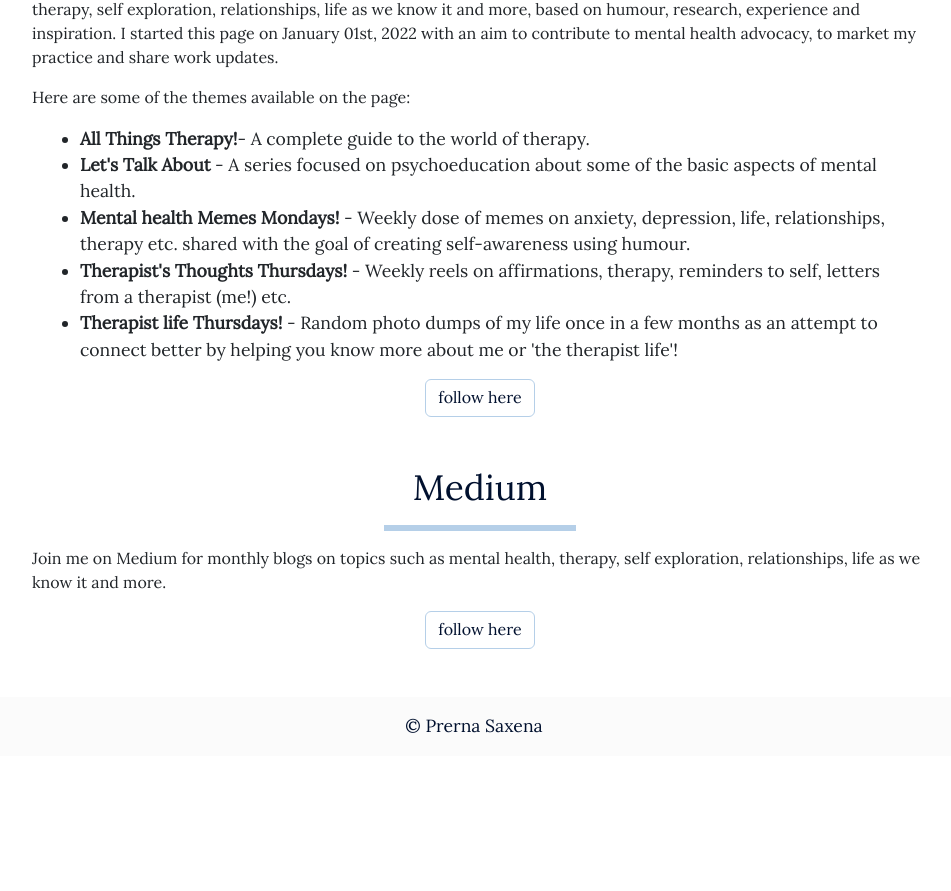
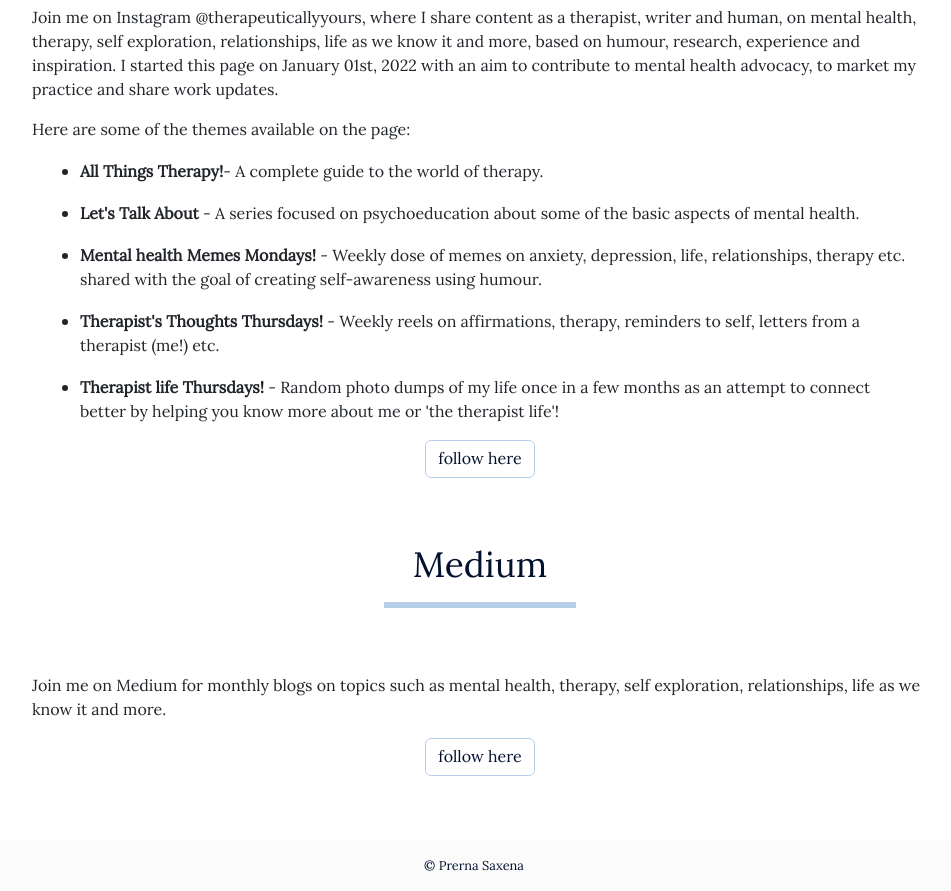
Before and after one commit to TapasyaKalra/prerna-saxena, a React (Create React App) app: page /community in a window 1280 px wide. Shown: the part 2448-3339 px from the top of the page, without its empty margins (166-1117 px from the left). Before the commit the page ends 3204 px from the top, so only its background shows below. Built offline with nearby package versions, Linux system fonts and the light colour scheme.

Commit message:
minor fixes 3

```diff
--- a/src/components/About.js
+++ b/src/components/About.js
@@ -16,8 +16,8 @@ function About() {
 			{/* content */}
 			<div className="container ps-4 pe-4">
 				{/* notice box */}
-				<div className="row text-center mt-5 mb-5 justify-content-center">
-					<div className="col-10 col-md-6 border border-dark rounded p-2">
+				<div className="row text-center m-top-100 mb-5 justify-content-center">
+					<div className="col-10 col-md-6 border border-dark rounded py-4">
 						<p className="mb-0 fw-bold">
 							Hi, I'm Prerna Saxena.
 							<br />
@@ -142,13 +142,14 @@ function About() {
 					</div>
 				</div>
 				{/* Notice Board */}
-				<div className="row text-center mt-5 mb-5 justify-content-center">
-					<div className="col-12 col-md-8 border border-dark rounded p-3">
-						<p className="mb-0 fw-bold">
-							You can sign up for your preferred services from the
-							respective pages on this website.
-						</p>
-						<p>
+				<div className="row text-center m-top-100 mb-5 justify-content-center">
+					<div className="col-12 col-md-8 border border-dark rounded py-4 px-4">
+						<p className="mb-0 ">
+							<span className="fw-bold">
+								You can sign up for your preferred services from
+								the respective pages on this website.
+							</span>
+							<br />
 							To connect with me for collaborations or paid
 							projects on mental health services, content
 							creation, writing (non-fiction, fiction, articles,
--- a/src/components/Community.js
+++ b/src/components/Community.js
@@ -153,43 +153,53 @@ export default function Community() {
 						</p>
 						<ul className="mx-3">
 							<li>
+								<p>
 									<span className="fw-bold">
 										All Things Therapy!
 									</span>
 									- A complete guide to the world of therapy.
+								</p>
 							</li>
 							<li>
+								<p>
 									<span className="fw-bold">
 										Let's Talk About
 									</span>{" "}
-								- A series focused on psychoeducation about some
-								of the basic aspects of mental health.
+									- A series focused on psychoeducation about
+									some of the basic aspects of mental health.
+								</p>
 							</li>
 							<li>
+								<p>
 									<span className="fw-bold">
 										Mental health Memes Mondays!
 									</span>{" "}
-								- Weekly dose of memes on anxiety, depression,
-								life, relationships, therapy etc. shared with
-								the goal of creating self-awareness using
-								humour.
+									- Weekly dose of memes on anxiety,
+									depression, life, relationships, therapy
+									etc. shared with the goal of creating
+									self-awareness using humour.
+								</p>
 							</li>
 							<li>
+								<p>
 									<span className="fw-bold">
 										Therapist's Thoughts Thursdays!
 									</span>{" "}
 									- Weekly reels on affirmations, therapy,
 									reminders to self, letters from a therapist
 									(me!) etc.
+								</p>
 							</li>
 							<li>
+								<p>
 									<span className="fw-bold">
 										Therapist life Thursdays!
 									</span>{" "}
-								- Random photo dumps of my life once in a few
-								months as an attempt to connect better by
-								helping you know more about me or 'the therapist
-								life'!
+									- Random photo dumps of my life once in a
+									few months as an attempt to connect better
+									by helping you know more about me or 'the
+									therapist life'!
+								</p>
 							</li>
 						</ul>
 						<div className="text-center">
@@ -211,7 +221,7 @@ export default function Community() {
 						<hr class="heading-underline mx-auto border border-primary border-3 opacity-100" />
 					</div>
 				</div>
-				<div className="row mx-auto justify-content-center">
+				<div className="row mx-auto justify-content-center m-top-50">
 					<div className="col-12 col-md-10 ">
 						<p>
 							Join me on Medium for monthly blogs on topics such
--- a/src/components/Contact.js
+++ b/src/components/Contact.js
@@ -52,7 +52,7 @@ function Contact() {
 							<div className="border rounded border-dark p-3 text-center">
 								<p>Work days and timings:</p>
 								<span className="fw-bold">
-									Monday to Friday, 10:00 AM to 06:00 PM IST.
+									Monday to Friday, 10:00 AM to 06:30 PM IST.
 								</span>
 							</div>
 
--- a/src/components/Footer.js
+++ b/src/components/Footer.js
@@ -6,7 +6,7 @@ function Footer() {
 		<div className=" text-dark mt-5 footer  py-3">
 			<div className="container">
 				<div className="row text-center">
-					<div className="">© Prerna Saxena</div>
+					<div className="footer-text">© Prerna Saxena</div>
 				</div>
 			</div>
 		</div>
--- a/src/components/Testimonials.js
+++ b/src/components/Testimonials.js
@@ -61,17 +61,17 @@ function Testimonials() {
 		<>
 			<div className="container m-top-100 m-bottom-100">
 				<div className="row w-75 mx-auto">
-					<h2 className="fw-bold text-center ">
-						Here's what clients at Therapeutically Yours and my
-						fellow professionals have to say…
+					<h2 className="fw-bold text-center welcome-text">
+						Here's what clients at Therapeutically Yours and
+						<br /> my fellow professionals have to say…
 					</h2>
 					<hr class="heading-underline mx-auto border border-primary border-3 opacity-100" />
 				</div>
 			</div>
 			{/* client testimonials */}
 			<div className="container">
-				<div className="row ">
-					<h3 className="fw-bold"> testimonials by clients:</h3>
+				<div className="row text-center">
+					<p className="fw-bold"> testimonials by clients:</p>
 				</div>
 			</div>
 			<div className="container-fluid testimonials m-bottom-100 m-top-50">
@@ -83,8 +83,8 @@ function Testimonials() {
 			</div>
 			{/* colleagues testimonials */}
 			<div className="container">
-				<div className="row ">
-					<h3 className="fw-bold"> testimonials by colleagues:</h3>
+				<div className="row text-center">
+					<p className="fw-bold"> testimonials by colleagues:</p>
 				</div>
 			</div>
 			<div className="container-fluid testimonials m-top-50 m-bottom-100">
--- a/src/components/Therapy.js
+++ b/src/components/Therapy.js
@@ -28,14 +28,14 @@ function Therapy() {
 			<div className="container">
 				{/* heading */}
 				<div className="row m-top-50 w-75 mx-auto">
-					<h2 className="text-center fw-bold">
-						Welcome to Therapeutically Yours. I provide mental
+					<h2 className="text-center fw-bold welcome-text">
+						Welcome to Therapeutically Yours. <br />I provide mental
 						health support to south asians globally.
 					</h2>
 					<hr class="heading-underline mx-auto border border-primary border-3 opacity-100" />
 				</div>
 				{/* notice board */}
-				<div className="row m-top-50 text-center border rounded border-dark mx-auto pt-3 notice-board">
+				<div className="row m-top-50 text-center border rounded border-dark mx-auto p-4 notice-board">
 					<p>
 						Please fill in the form for your preferred modality
 						below. I'll reach out to you via email within 48 work
@@ -44,7 +44,7 @@ function Therapy() {
 					<p className="fw-bold">
 						Work Hours: Monday - Friday, 10:00 AM - 06:30 PM IST.
 					</p>
-					<p className="fst-italic">
+					<p className="fst-italic mb-0">
 						Disclaimer:
 						<br />
 						This isn't a 24*7 helpline and session appointments need
@@ -118,9 +118,9 @@ function Therapy() {
 							target="_blank"
 							rel="noopener noreferrer"
 							href="https://forms.gle/6KbZRafGrtN9bpyt6"
-							className="btn btn-outline-primary text-dark w-100"
+							className="btn-community btn btn-outline-primary text-dark w-100"
 						>
-							Register Here
+							register here
 						</a>
 					</div>
 					<div className="col-12 col-md-5">
@@ -190,9 +190,9 @@ function Therapy() {
 							target="_blank"
 							rel="noopener noreferrer"
 							href="https://forms.gle/FMUfwoe47WQBCZQH9"
-							className="btn btn-outline-primary text-dark w-100"
+							className="btn-community btn btn-outline-primary text-dark w-100"
 						>
-							Register Here
+							register here
 						</a>
 					</div>
 					<div className="col-12 col-md-5">
@@ -245,27 +245,29 @@ function Therapy() {
 			</div>
 			<div className="container-fluid bg-primary py-5 m-top-50 m-bottom-100">
 				<div className="row justify-content-center mb-4">
-					<div className="col-12 col-md-4  ">
-						<ul className="m-0">
-							<li>How would I know if I need therapy?</li>
-							<li>What happens in the therapeutic process?</li>
-							<li>What can I expect?</li>
-							<li>How long does therapy last?</li>
-						</ul>
+					<div className="col-12 col-md-10 text-center ">
+						<p className="m-0">
+							How would I know if I need therapy?
+						</p>
+						<p className="m-0">
+							What happens in the therapeutic process?
+						</p>
+						<p className="m-0">What can I expect?</p>
+						<p className="m-0">How long does therapy last?</p>
 					</div>
 				</div>
 				<div className="row justify-content-center ">
-					<div className="col-12 col-md-10 text-center ">
+					<div className="col-12 text-center ">
 						<p>
 							Answers to all the questions mentioned here and many
-							more questions can be found in this free Instagram
-							Guide
+							more questions
+							<br /> can be found in this free Instagram Guide
 						</p>
 						<div className="text-center">
 							<a
 								target="_blank"
 								rel="noopener noreferrer"
-								className="btn btn-light "
+								className="btn-community btn btn-light "
 								href="https://instagram.com/therapeuticallyyours"
 							>
 								<FontAwesomeIcon
--- a/src/css/Community.css
+++ b/src/css/Community.css
@@ -13,4 +13,5 @@ img {
 }
 .btn-community {
 	font-size: 1rem;
+	margin-bottom: 16px;
 }
--- a/src/css/Footer.css
+++ b/src/css/Footer.css
@@ -12,3 +12,6 @@
 .footer {
 	background-color: #ededed37;
 }
+.footer-text {
+	font-size: 0.8rem;
+}
--- a/src/css/Testimonials.css
+++ b/src/css/Testimonials.css
@@ -33,5 +33,5 @@
 }
 .carousel-caption,
 .carousel-caption p {
-	font-size: 1.2rem;
+	font-size: 1rem;
 }
```
Lines whose indentation alone changed are shown as unchanged.
